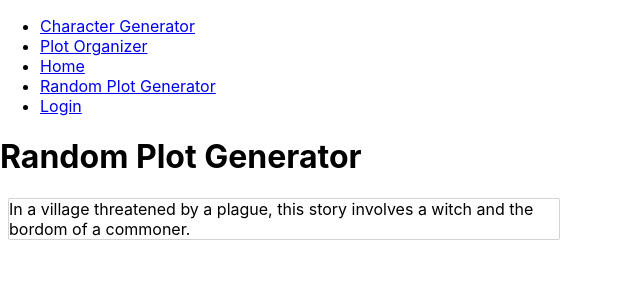
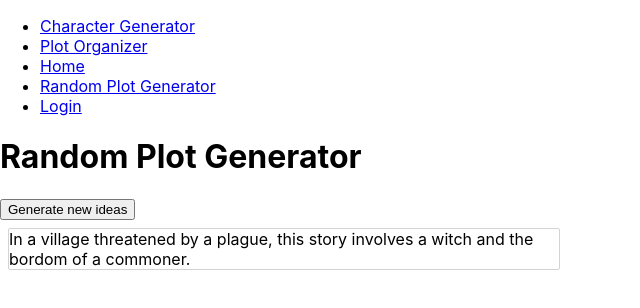
Before and after one commit to kailanak1/aMUSEme, a React (Create React App) app: page /RandomPlotGenerator in a window 1280 px wide. Shown: the top 308 px of the page, without its empty margins (0-640 px from the left). Built offline with nearby package versions, Linux system fonts and the light colour scheme.

Commit message:
create button to generate new randomplots

```diff
--- a/src/components/RandomPlotGenerator.js
+++ b/src/components/RandomPlotGenerator.js
@@ -72,10 +72,25 @@ class RandomPlotGenerator extends React.Component{
         return  <p>{`${this.genreRelatedSetting(RandomPlotData)} ${this.genreRelatedSettingDescription(RandomPlotData)}, this story involves ${this.genreRelatedCharacter(RandomPlotData)} and ${this.genreRelatedConflict(RandomPlotData)}.`}</p>
     }
 
+    reset() {
+        this.setState({
+            sentences: []
+        });
+    }
+
+    onClick = () => {
+        this.reset()
+
+        this.setState(prevState => ({
+            sentences: [...prevState.sentences, `${this.genreRelatedSetting(RandomPlotData)} ${this.genreRelatedSettingDescription(RandomPlotData)}, this story involves ${this.genreRelatedCharacter(RandomPlotData)} and ${this.genreRelatedConflict(RandomPlotData)}.`],
+        }))
+    }
+
     render(){
         return(
             <div>
                 <h1>Random Plot Generator</h1>
+                <button onClick={this.onClick}>Generate new ideas</button>
                 <Container>{this.state.sentences}</Container>
             </div>
         )
```
